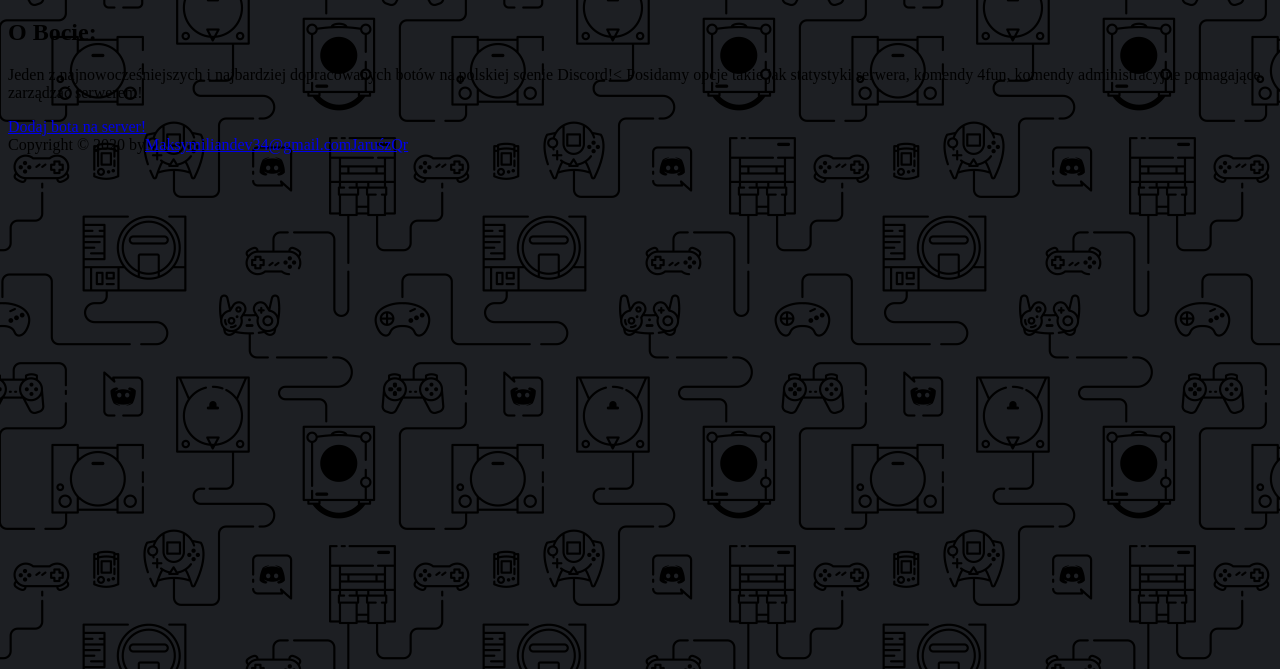
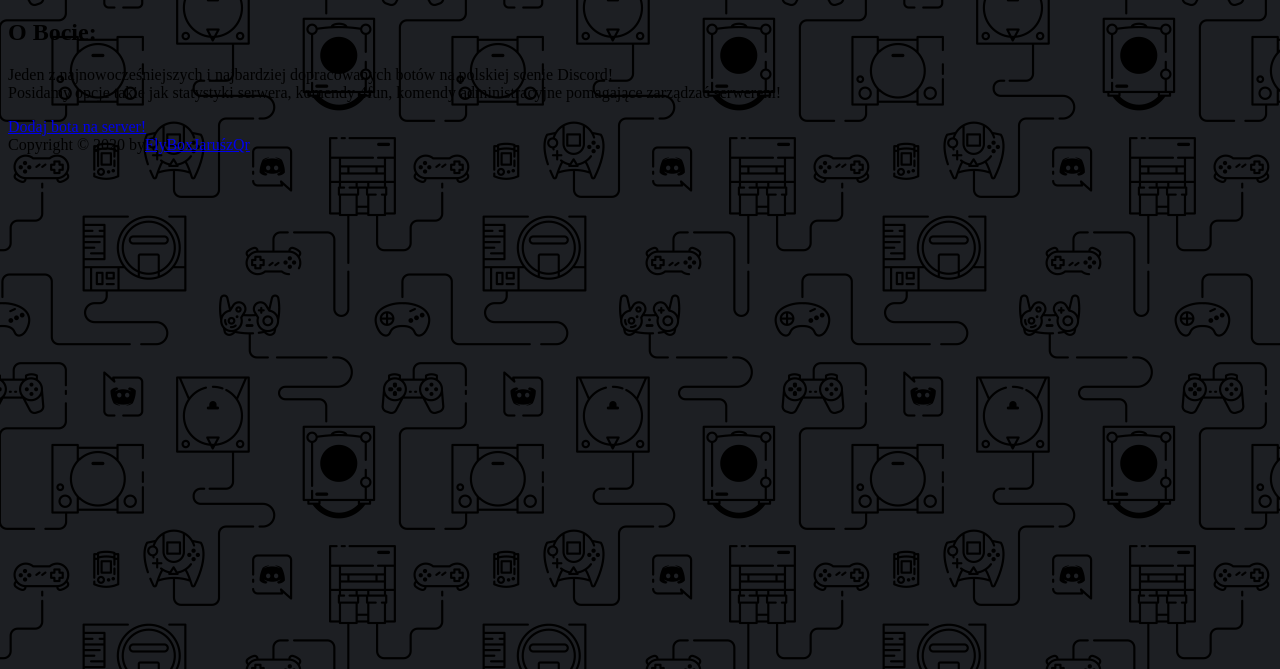
Before and after one commit to MSZXYZDEV/Saffy-website, a plain HTML site: page index.html in a window 1280 px wide. Shown: the part 131-800 px from the top of the page. Drawn offline with Linux system fonts and the light colour scheme.

Commit message:
edit footer
edit footer

```diff
--- a/index.html
+++ b/index.html
@@ -28,9 +28,9 @@
 <main>
     <h1>Saffy! oficjalna strona</h1>
     <h2>O Bocie:</h2>
-    <p>Jeden z najnowocześniejszych i najbardziej dopracowanych botów na polskiej scenie Discord!<<a> Posidamy opcje takie jak statystyki serwera, komendy 4fun, komendy administracyjne pomagające zarządzać serwerem! </p>
+    <p>Jeden z najnowocześniejszych i najbardziej dopracowanych botów na polskiej scenie Discord!</br>Posidamy opcje takie jak statystyki serwera, komendy 4fun, komendy administracyjne pomagające zarządzać serwerem! </p>
     <a href="https://discordapp.com/oauth2/authorize?client_id=584011219103514635&scope=bot&permissions=2146958847">Dodaj bota na server!</a>
 </main>
-<footer>Copyright &copy; 2020 by<span><a href="https://github.com/MSZXYZDEV/Saffy-website">Maksymiliandev34@gmail.com</a></span><span><a href="https://github.com/Dziobak1337">Jaruś</a></span><span><a href="https://github.com/zQr00">zQr</a></span></footer>
+<footer>Copyright &copy; 2020 by<span><a href="https://github.com/MSZXYZDEV/Saffy-website">FlyBox</a></span><span><a href="https://github.com/Dziobak1337">Jaruś</a></span><span><a href="https://github.com/zQr00">zQr</a></span></footer>
 </body>
 </html>
```
